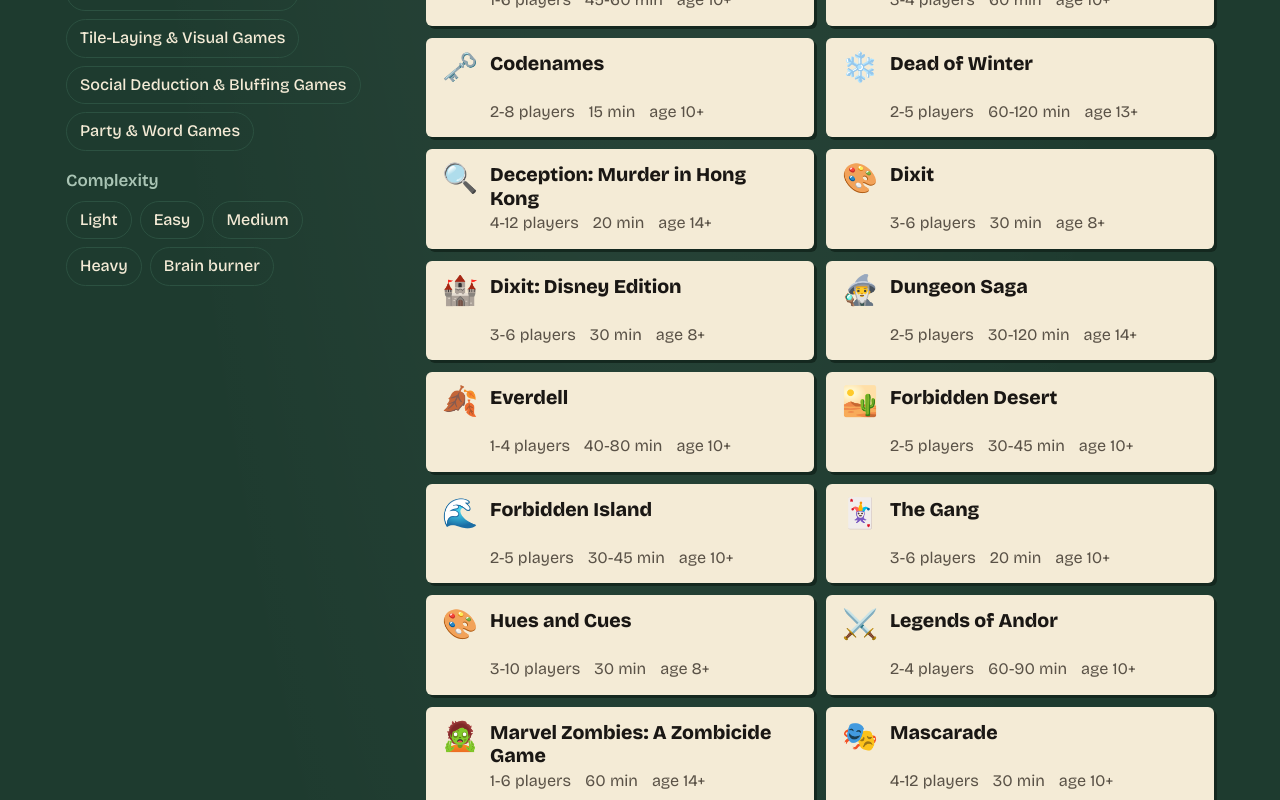
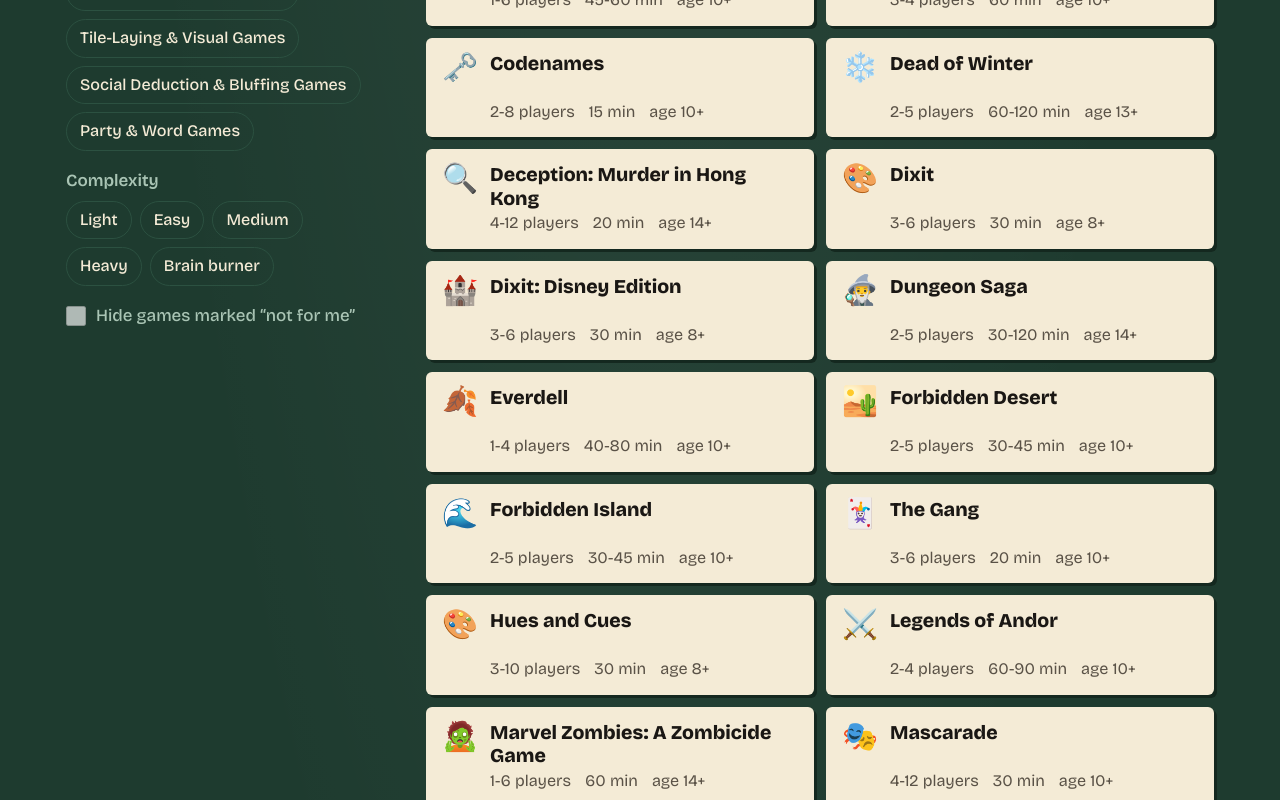
Before and after one commit to nbogie/guild-of-gaming-inventory, a React (Vite) app: page / in a window 1280 px wide. Shown: the part 674-1474 px from the top of the page. Built offline with nearby package versions, Linux system fonts and the light colour scheme.

Commit message:
allow easy clearing of my lists

```diff
--- a/index.html
+++ b/index.html
@@ -5,7 +5,10 @@
     <meta name="viewport" content="width=device-width, initial-scale=1.0, viewport-fit=cover" />
     <meta name="theme-color" content="#1e3b2f" />
     <link rel="icon" href="./favicon.svg" type="image/svg+xml" />
-    <title>Guild of Gaming shelf</title>
+    <title>Guild of Gaming (unofficial)</title>
+    <meta name="description" content="Unofficial, searchable list of the Guild of Gaming board game shelf." />
+    <meta property="og:title" content="Guild of Gaming (unofficial)" />
+    <meta property="og:description" content="Unofficial, searchable list of the Guild of Gaming board game shelf." />
     <link rel="preconnect" href="https://fonts.googleapis.com" />
     <link rel="preconnect" href="https://fonts.gstatic.com" crossorigin />
     <link href="https://fonts.googleapis.com/css2?family=Bricolage+Grotesque:opsz,wght@12..96,400;12..96,500;12..96,600;12..96,800&display=swap" rel="stylesheet" />
--- a/src/App.tsx
+++ b/src/App.tsx
@@ -11,7 +11,7 @@ type Page = 'shelf' | 'lists'
 
 export default function App() {
   const [page, setPage] = useState<Page>('shelf')
-  const { lists, toggle, replaceAll, merge, clear } = useLists()
+  const { lists, toggle, replaceAll, merge, clear, clearList } = useLists()
   const listCount = LIST_IDS.reduce((n, id) => n + lists[id].length, 0)
   const [copyNote, setCopyNote] = useState<string | null>(null)
 
@@ -27,7 +27,7 @@ export default function App() {
   return (
     <div className="app">
       <header className="masthead">
-        <h1>Guild of Gaming</h1>
+        <h1>Guild of Gaming (Unofficial)</h1>
         <p>{inventory.games.length} board games and card games on the shelf.</p>
       </header>
 
@@ -48,6 +48,7 @@ export default function App() {
             lists={lists}
             onToggle={toggle}
             onClear={clear}
+            onClearList={clearList}
             onImport={(incoming, mode) => (mode === 'replace' ? replaceAll(incoming) : merge(incoming))}
           />
         )}
--- a/src/components/MyLists.tsx
+++ b/src/components/MyLists.tsx
@@ -10,11 +10,12 @@ interface Props {
   onToggle: (listId: ListId, gameId: string) => void
   onImport: (incoming: unknown, mode: 'merge' | 'replace') => void
   onClear: () => void
+  onClearList: (listId: ListId) => void
 }
 
 const gameById = Object.fromEntries(inventory.games.map((g) => [g.id, g]))
 
-export default function MyLists({ lists, onToggle, onImport, onClear }: Props) {
+export default function MyLists({ lists, onToggle, onImport, onClear, onClearList }: Props) {
   const [active, setActive] = useState<ListId>('want-to-play')
   const [status, setStatus] = useState<string | null>(null)
   const fileRef = useRef<HTMLInputElement>(null)
@@ -74,11 +75,26 @@ export default function MyLists({ lists, onToggle, onImport, onClear }: Props) {
           <p>Open a game on the shelf and tap a list to add it.</p>
         </div>
       ) : (
-        <div className="cards">
-          {games.map((g) => (
-            <GameCard key={g.id} game={g} lists={lists} onToggle={onToggle} />
-          ))}
-        </div>
+        <>
+          <div className="cards">
+            {games.map((g) => (
+              <GameCard key={g.id} game={g} lists={lists} onToggle={onToggle} />
+            ))}
+          </div>
+          <button
+            type="button"
+            className="btn btn-quiet list-clear"
+            onClick={() => {
+              const n = games.length
+              if (window.confirm(`Remove ${n === 1 ? 'the one game' : `all ${n} games`} from ${LIST_LABELS[active].toLowerCase()}?`)) {
+                onClearList(active)
+                setStatus(`Cleared ${LIST_LABELS[active].toLowerCase()}.`)
+              }
+            }}
+          >
+            Clear this list
+          </button>
+        </>
       )}
 
       <div className="tools">
--- a/src/components/Shelf.tsx
+++ b/src/components/Shelf.tsx
@@ -1,4 +1,4 @@
-import { useMemo, useState } from 'react'
+import { useEffect, useMemo, useState } from 'react'
 import { hasComplexityData, inventory } from '../data'
 import { applyFilters, EMPTY_FILTERS, isDefault, SORT_OPTIONS, sortGames, TIME_BANDS, type Filters, type SortKey } from '../filters'
 import type { ListId, Lists } from '../types'
@@ -9,6 +9,8 @@ interface Props {
   lists: Lists
   onToggle: (listId: ListId, gameId: string) => void
 }
+
+const HIDE_KEY = 'guild-of-gaming-hide-not-for-me'
 
 const COMPLEXITY = [
   { v: 1, label: 'Light' },
@@ -22,7 +24,27 @@ export default function Shelf({ lists, onToggle }: Props) {
   const [f, setF] = useState<Filters>(EMPTY_FILTERS)
   const set = <K extends keyof Filters>(k: K, v: Filters[K]) => setF((p) => ({ ...p, [k]: v }))
   const [sort, setSort] = useState<SortKey>('title')
-  const results = useMemo(() => sortGames(applyFilters(inventory.games, f), sort), [f, sort])
+  const [hideNotForMe, setHideNotForMe] = useState<boolean>(() => {
+    try {
+      return localStorage.getItem(HIDE_KEY) === '1'
+    } catch {
+      return false
+    }
+  })
+  useEffect(() => {
+    try {
+      localStorage.setItem(HIDE_KEY, hideNotForMe ? '1' : '0')
+    } catch {
+      /* per-device convenience only */
+    }
+  }, [hideNotForMe])
+
+  const notForMe = lists['not-for-me']
+  const results = useMemo(() => {
+    const filtered = applyFilters(inventory.games, f)
+    const shown = hideNotForMe && notForMe.length ? filtered.filter((g) => !notForMe.includes(g.id)) : filtered
+    return sortGames(shown, sort)
+  }, [f, sort, hideNotForMe, notForMe])
 
   const toggleCat = (id: string) =>
     set('categories', f.categories.includes(id) ? f.categories.filter((c) => c !== id) : [...f.categories, id])
@@ -97,6 +119,17 @@ export default function Shelf({ lists, onToggle }: Props) {
           </fieldset>
         )}
 
+        <label className={`check${notForMe.length ? '' : ' muted'}`}>
+          <input
+            type="checkbox"
+            checked={hideNotForMe}
+            disabled={notForMe.length === 0}
+            onChange={(e) => setHideNotForMe(e.target.checked)}
+          />
+          Hide games marked &ldquo;not for me&rdquo;
+          {notForMe.length > 0 && <span className="tab-n">{notForMe.length}</span>}
+        </label>
+
         {!isDefault(f) && (
           <button type="button" className="link" onClick={() => setF(EMPTY_FILTERS)}>
             Clear all
--- a/src/lists.ts
+++ b/src/lists.ts
@@ -61,7 +61,9 @@ export function useLists() {
 
   const clear = useCallback(() => setLists(emptyLists()), [])
 
-  return { lists, toggle, replaceAll, merge, clear }
+  const clearList = useCallback((listId: ListId) => setLists((prev) => ({ ...prev, [listId]: [] })), [])
+
+  return { lists, toggle, replaceAll, merge, clear, clearList }
 }
 
 export function exportPayload(lists: Lists) {
--- a/src/styles.css
+++ b/src/styles.css
@@ -294,6 +294,32 @@ button {
   border-color: var(--cream);
 }
 
+.check {
+  display: flex;
+  align-items: center;
+  gap: 10px;
+  color: var(--cream);
+  font-weight: 500;
+  cursor: pointer;
+}
+
+.check.muted {
+  color: var(--sage);
+  cursor: default;
+}
+
+.check input {
+  width: 20px;
+  height: 20px;
+  margin: 0;
+  accent-color: var(--brass);
+}
+
+.check .tab-n {
+  background: var(--felt-line);
+  color: var(--cream);
+}
+
 .link {
   background: none;
   border: 0;
@@ -546,6 +572,10 @@ button {
   font-size: 1.15rem;
 }
 
+.list-clear {
+  margin-top: 16px;
+}
+
 .tools {
   margin-top: 32px;
   padding-top: 18px;
```
